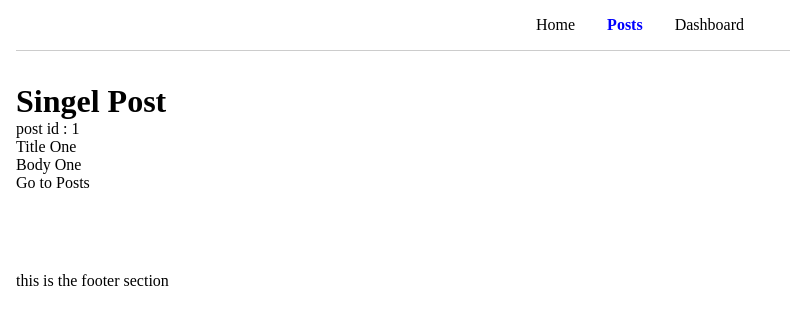
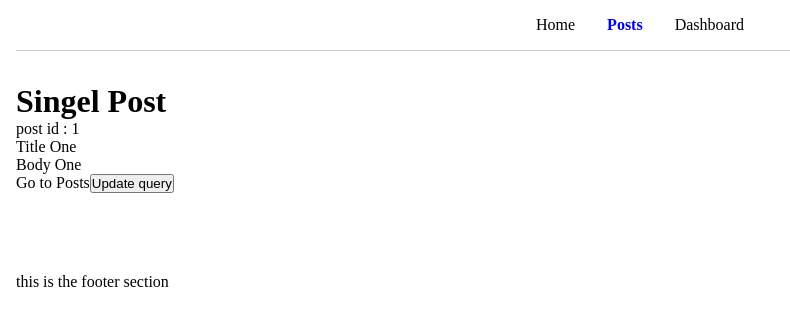
Before and after one commit to sevankeshish/router-dom-v6, a React (Vite) app: page /app/posts/1 in a window 1280 px wide. Shown: the top 326 px of the page, without its empty margins (0-790 px from the left). Built offline with nearby package versions, Linux system fonts and the light colour scheme.

Commit message:
useSearchParams for filtering - search and srting

```diff
--- a/src/components/Post.jsx
+++ b/src/components/Post.jsx
@@ -1,5 +1,5 @@
 import React from "react";
-import { Link, useParams } from "react-router-dom";
+import { Link, useParams, useSearchParams } from "react-router-dom";
 
 const posts = [
   {
@@ -23,6 +23,9 @@ function Post() {
   const { id } = useParams();
   const post = posts.find((p) => p.id === Number(id));
 
+  const [searachParams, setSearchParams] = useSearchParams();
+  console.log(searachParams.getAll("type"));
+
   return (
     <div>
       <h1>Singel Post</h1>
@@ -30,6 +33,9 @@ function Post() {
       <p>{post.title}</p>
       <p>{post.body}</p>
       <Link to="/app/posts">Go to Posts</Link>
+      <button onClick={() => setSearchParams({ type: "cash" })}>
+        Update query
+      </button>
     </div>
   );
 }
--- a/src/pages/Posts.jsx
+++ b/src/pages/Posts.jsx
@@ -6,7 +6,7 @@ const Posts = () => {
       <h1>Posts Page</h1>
       <ul>
         <li>
-          <Link to="1">Post 1</Link>
+          <Link to="1?category=free&type=blog">Post 1</Link>
         </li>
         <li>
           <Link to="2">Post 2</Link>
```
